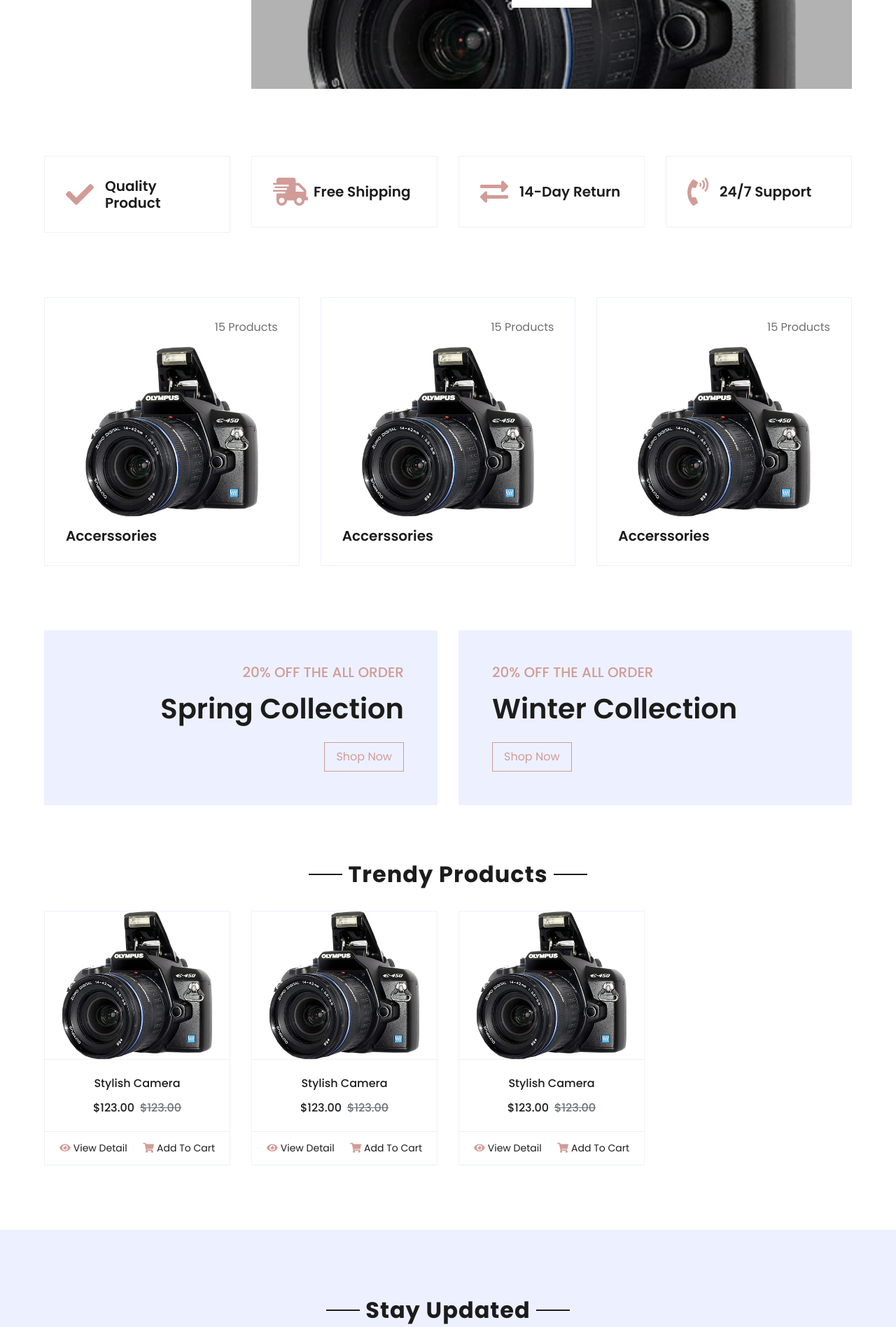
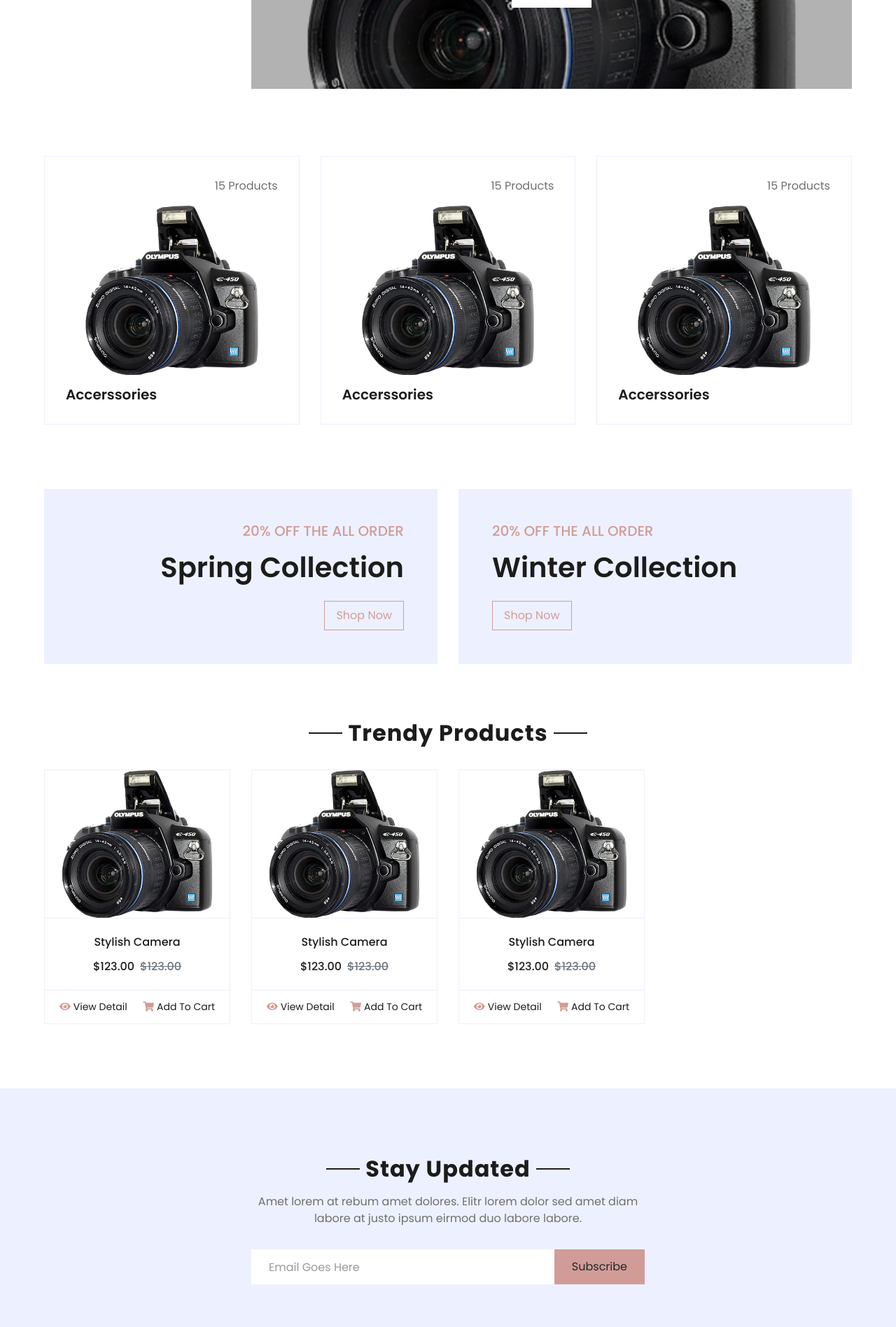
Before and after one commit to Garv2703/anime-basket, a Django app: page / in a window 1280 px wide. Shown: the part 476-2373 px from the top of the page at 70% size. Run offline with Django 4.2, Linux system fonts and the light colour scheme; some libraries are stand-ins or nearby versions.

Commit message:
Updated home.html with a comment

```diff
--- a/animebasketshop/templates/home.html
+++ b/animebasketshop/templates/home.html
@@ -223,7 +223,7 @@
 
 
     <!-- Featured Start -->
-    <div class="container-fluid pt-5">
+    <!-- <div class="container-fluid pt-5">
         <div class="row px-xl-5 pb-3">
             <div class="col-lg-3 col-md-6 col-sm-12 pb-1">
                 <div class="d-flex align-items-center border mb-4" style="padding: 30px;">
@@ -250,7 +250,7 @@
                 </div>
             </div>
         </div>
-    </div>
+    </div> -->
     <!-- Featured End -->
 
 
```
